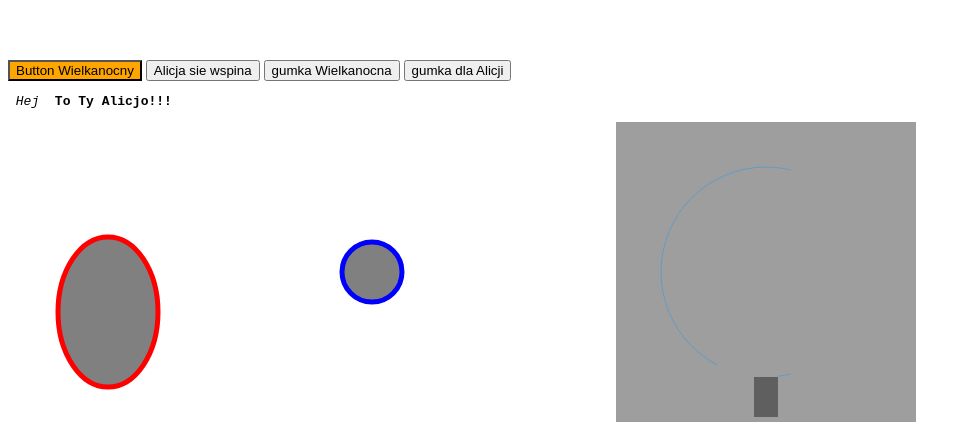
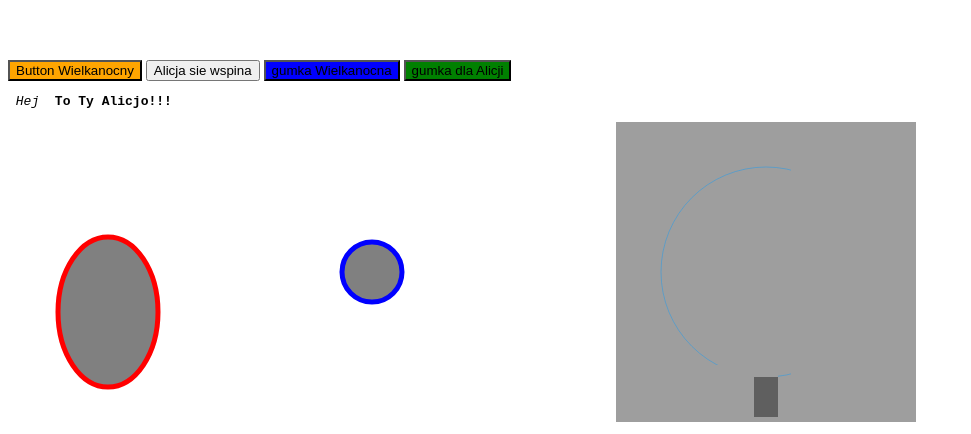
Before and after one commit to tdm9000/tdm9000.github.io, a plain HTML site: page index.html in a window 1280 px wide. Shown: the part 1112-1546 px from the top of the page, without its empty margins (0-971 px from the left). Drawn offline with Linux system fonts and the light colour scheme.

Commit message:
Update index.html

```diff
--- a/index.html
+++ b/index.html
@@ -25,6 +25,14 @@
 
            #clicker{
                background-color: orange;
+               color: rgb(0, 0, 0);
+             }
+             #clear{
+               background-color: blue;
+               color: rgb(0, 0, 0);
+             }
+             #clear2{
+               background-color: green;
                color: rgb(0, 0, 0);
              }
         </style>
@@ -71,7 +79,7 @@ and bopping them on the head!</p>
         <img src="DSC_5639.JPG" alt="dom" width="203">
         <img src="DSC_5645.JPG" alt="domy" width="203">
 
-    <canvas id="obrazek" width="300" height="300"></canvas>
+    <canvas id="obrazek" width="300" height="300"></canvas><br>
 
 
         <button id="clicker">Button Wielkanocny</button>
```
